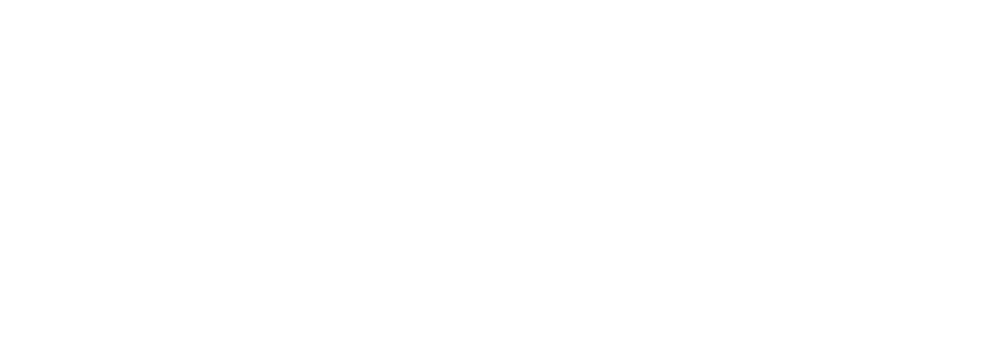
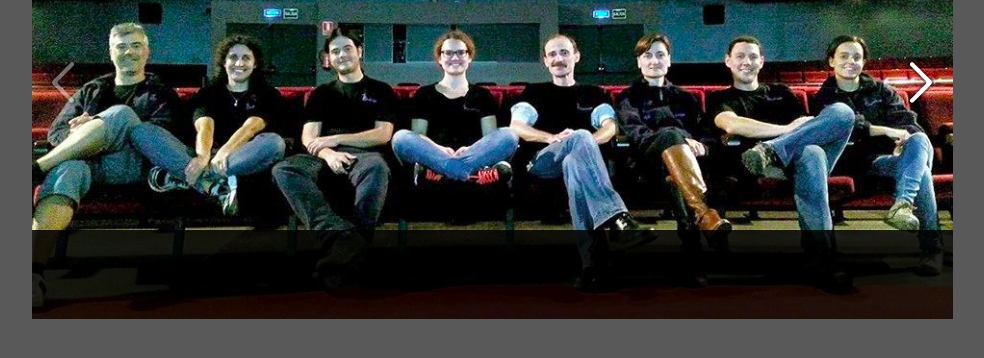
Before and after one commit to villeparamio/webcachivache, a website: page src/index.html in a window 1280 px wide. Shown: the whole page, without its empty margins (148-1132 px from the left). Drawn offline with nearby package versions, Linux system fonts and the light colour scheme; files that its build step writes are made by us from their sources.

Commit message:
gulp reparado

```diff
--- a/src/css/estilos.less
+++ b/src/css/estilos.less
@@ -1,6 +1,30 @@
-p {
-color:black;
+.fondo{
+    position: fixed;
+    top: 0;
+    bottom: 0;
+    left: 0;
+    right: 0;
+    margin: 0;
+    background-color: #595959;
+    z-index: 1;
 }
 body{
+    margin: 0;
+}
+header{
+    height: 319px;
+    width: 921px;
+    z-index: 10;
+    margin: 0 auto;
+    background-image: url("../img/portada.png");
+    background-repeat: no-repeat;
+}
+nav{
+    height: 89px;
+    width: 921px;
+    z-index: 15;
+    margin: auto;
+    margin-top: -89px;
+    background-color: rgba(0, 0, 0, 0.86);
 
 }
```
Also changed, not shown: dest/index.html (added, +1 -0 lines), gulpfile.js (+7 -3 lines), dest/css/estilos.css, dest/img/portada.png (added).
